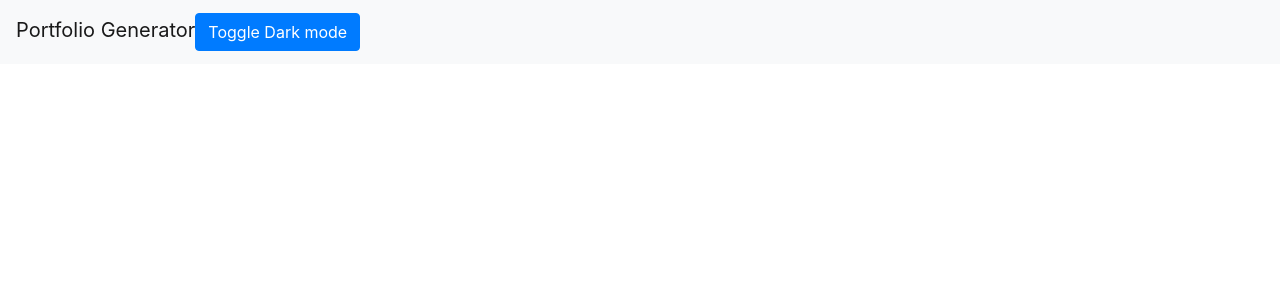
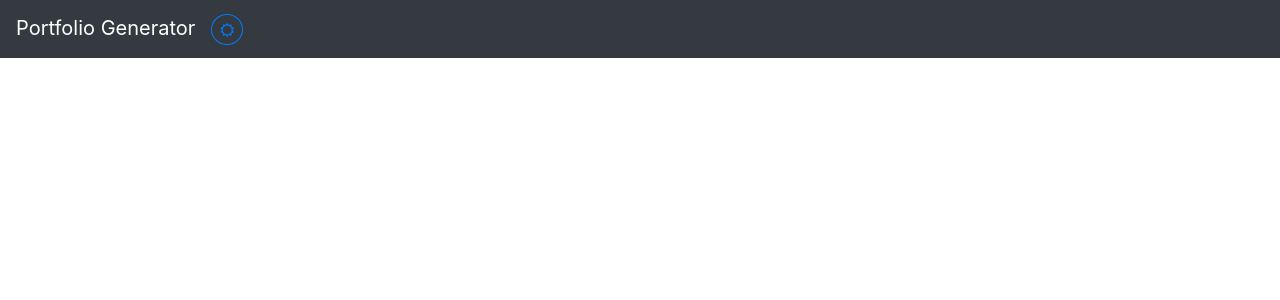
Before and after one commit to IES-IPS-Academy/Profia, a React (Create React App) app: page / in a window 1280 px wide. Shown: the top 300 px of the page. Built offline with nearby package versions, Linux system fonts and the light colour scheme.

Commit message:
Changed dark mode toggle button

```diff
--- a/src/components/App.js
+++ b/src/components/App.js
@@ -2,7 +2,7 @@ import React, { Component } from "react";
 import Header from "./Bootstrap/Header";
 class App extends Component {
   state = {
-    Dark: false,
+    Dark: true,
   };
   toggleHeader = () => {
     this.setState({
@@ -12,13 +12,13 @@ class App extends Component {
   render() {
     return (
       <div className="App">
-        <Header dark={this.state.Dark} classsname="mb-5">
-          Portfolio Generator
+        <Header dark={this.state.Dark} classsname="mb-5 justify-content-center">
+          <span>Portfolio Generator</span>
           <button
-            className={`btn btn${this.state.Dark ? "-outline" : ""}-primary`}
+            className="btn btn-sm btn-outline-primary ml-3 rounded-circle"
             onClick={this.toggleHeader}
           >
-            Toggle Dark mode
+            <i class={"fa fa-" + (this.state.Dark ? "sun" : "moon") + "-o"}></i>
           </button>
         </Header>
       </div>
```
